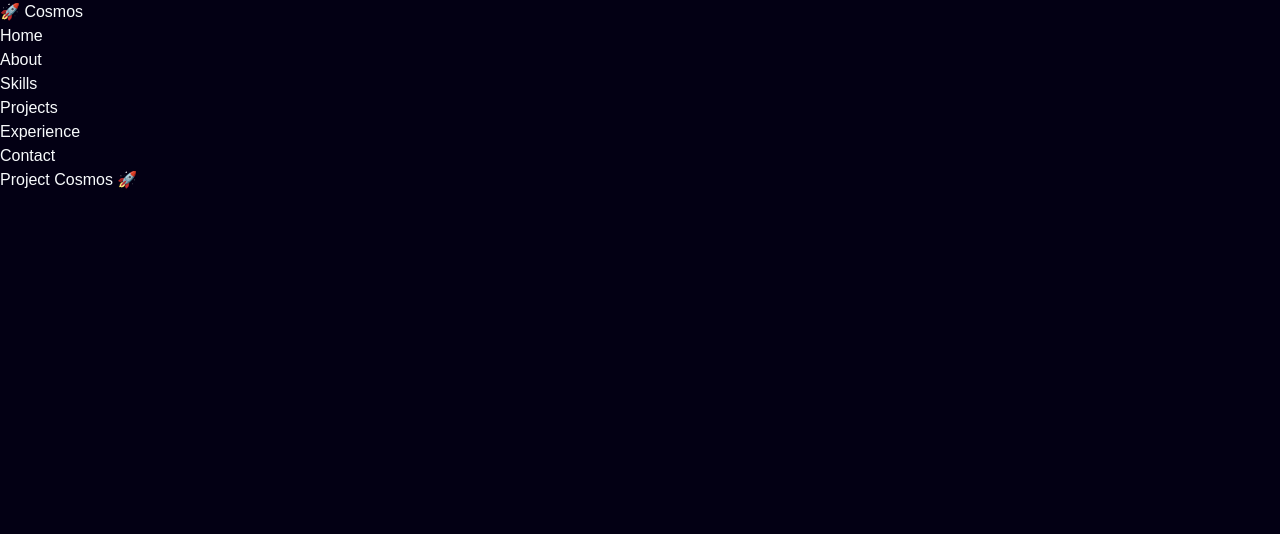
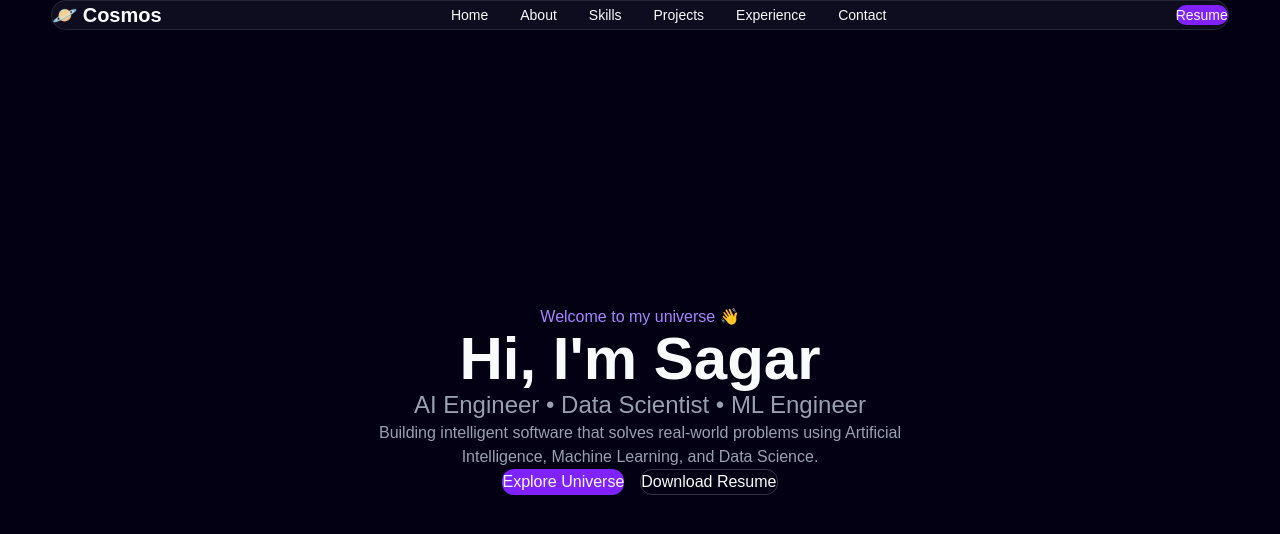
Before and after one commit to sagarmehra69/cosmos, a Next.js app: page / in a window 1280 px wide. Shown: the top 534 px of the page. Built offline with nearby package versions, Linux system fonts and the light colour scheme.

Commit message:
feat: create hero section

```diff
--- a/app/page.tsx
+++ b/app/page.tsx
@@ -1,11 +1,11 @@
-import Navbar from "@/components/Navbar/navbar";
+import Navbar from "@/components/Navbar/Navbar";
+import Hero from "@/components/Hero/Hero";
 
 export default function Home() {
   return (
     <main>
       <Navbar />
-
-      <h1>Project Cosmos 🚀</h1>
+      <Hero />
     </main>
   );
 }
--- /dev/null
+++ b/components/Hero/Hero.tsx
@@ -0,0 +1,36 @@
+export default function Hero() {
+  return (
+    <section className="min-h-screen flex items-center justify-center">
+      <div className="text-center">
+
+        <p className="text-violet-400">
+          Welcome to my universe 👋
+        </p>
+
+        <h1 className="mt-4 text-6xl font-bold">
+          Hi, I'm Sagar
+        </h1>
+
+        <h2 className="mt-3 text-2xl text-gray-400">
+          AI Engineer • Data Scientist • ML Engineer
+        </h2>
+
+        <p className="mt-6 max-w-xl text-gray-400">
+          Building intelligent software that solves real-world problems using
+          Artificial Intelligence, Machine Learning, and Data Science.
+        </p>
+        <div className="mt-8 flex justify-center gap-4">
+
+           <button className="rounded-xl bg-violet-600 px-6 py-3 font-medium hover:bg-violet-500 transition">
+               Explore Universe
+           </button>
+
+           <button className="rounded-xl border border-white/20 px-6 py-3 font-medium hover:bg-white/10 transition">
+               Download Resume
+           </button>
+
+        </div>
+        </div>
+     </section>
+  );
+}
--- a/components/Navbar/navbar.tsx
+++ b/components/Navbar/navbar.tsx
@@ -1,10 +1,14 @@
 export default function Navbar() {
   return (
-    <nav>
-      <div>
-        <h2>🚀 Cosmos</h2>
+    <header className="fixed top-0 left-0 w-full z-50 flex justify-center pt-6">
+      <nav className="w-[92%] max-w-7xl rounded-2xl border border-white/10 bg-white/5 backdrop-blur-xl">
+        <div className="flex items-center justify-between px-6 py-4">
 
-        <ul>
+          <h1 className="text-xl font-bold">
+            🪐 Cosmos
+          </h1>
+
+          <ul className="hidden md:flex gap-8 text-sm">
             <li>Home</li>
             <li>About</li>
             <li>Skills</li>
@@ -12,7 +16,13 @@ export default function Navbar() {
             <li>Experience</li>
             <li>Contact</li>
           </ul>
+
+          <button className="rounded-xl bg-violet-600 px-5 py-2 text-sm font-medium hover:bg-violet-500 transition">
+            Resume
+          </button>
+
         </div>
       </nav>
+    </header>
   );
 }
```
Lines whose indentation alone changed are shown as unchanged.
